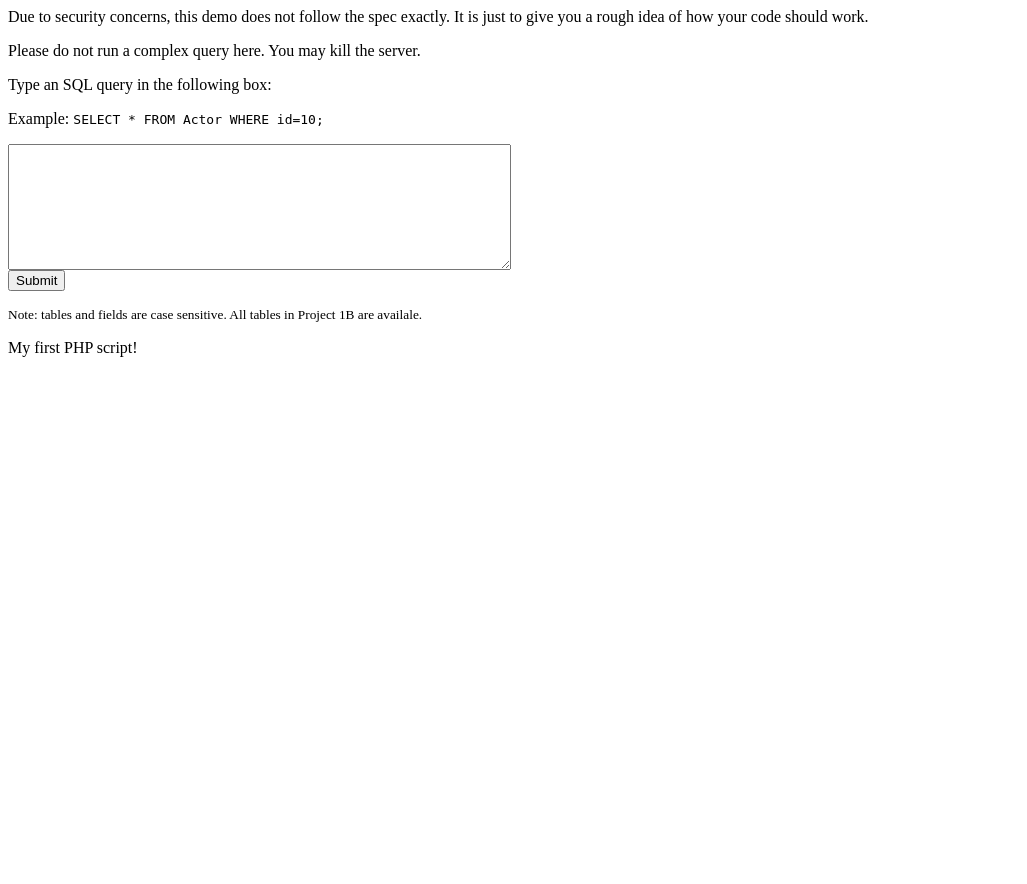
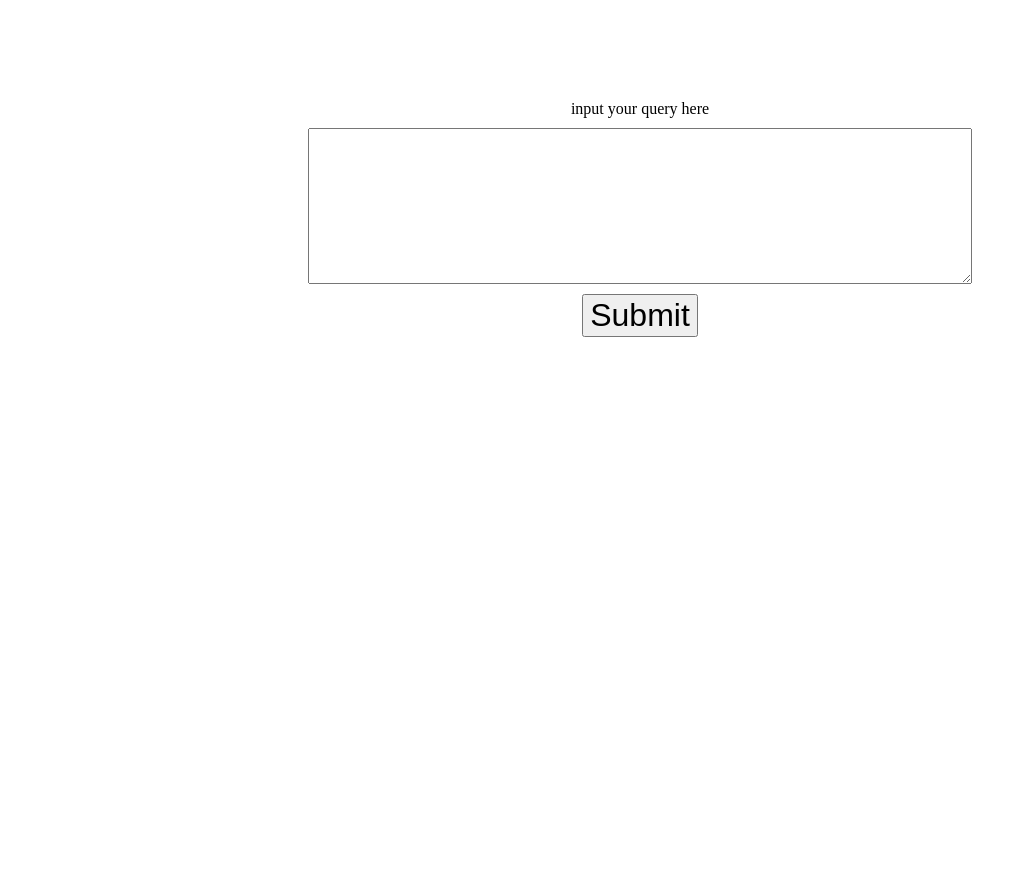
Before and after one commit to shunjizhan/MovieBase, a PHP site: page / in a window 1280 px wide. Shown: the whole page, without its empty margins (0-1027 px from the left). Before the commit the page ends 357 px from the top, so only its background shows below. Run offline with PHP 8.4, Linux system fonts and the light colour scheme.

Commit message:
able to get text from input field

```diff
--- a/index.php
+++ b/index.php
@@ -1,23 +1,35 @@
 <html>
-<head><title>CS143 Project 1B Demo</title></head>
+<head><title>CS143 Project 1B</title></head>
+<style type="text/css">
+	body {
+		position: relative;
+		left: 20%;
+		top: 100px;
+		width: 60%;
+		text-align: center;
+		margin: 0;
+		/*border: 1px solid red;*/
+	}
+	textarea {
+		margin: 10px;
+	}
+	input {
+		font-size: 200%;
+	}
+</style>
 <body>
-<p>
-Due to security concerns, this demo does not follow the spec exactly.
-It is just to give you a rough idea of how your code should work.</p>
 
-<p>Please do not run a complex query here. You may kill the server. </p>
-Type an SQL query in the following box: <p>
-Example: <tt>SELECT * FROM Actor WHERE id=10;</tt><br />
-
-<form action="." method="GET">
-<textarea name="query" cols="60" rows="8"></textarea><br />
-<input type="submit" value="Submit" />
+input your query here
+<form method="post" action="<?php echo $_SERVER['PHP_SELF'];?>">
+	<textarea name="query" cols="80" rows="10"></textarea><br />
+	<input type="submit" value="Submit" />
 </form>
 
-<p><small>Note: tables and fields are case sensitive. All tables in Project 1B are availale.</small></p>
-
 <?php
-echo "My first PHP script!";
+	if ($_SERVER["REQUEST_METHOD"] == "POST") {
+		$query = $_REQUEST['query'];
+		echo $query;
+	}
 ?>
 
 </body>
```
